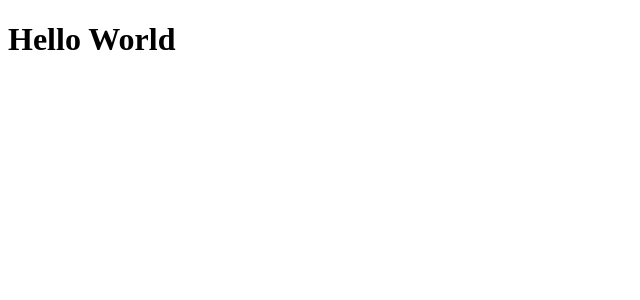
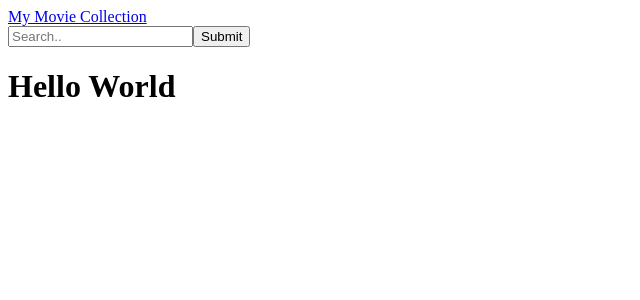
Before and after one commit to MiroslavIvanovCommits/Movie-library, a React (Create React App) app in the folder my-app/: page / in a window 1280 px wide. Shown: the top 300 px of the page, without its empty margins (0-640 px from the left). Built offline with nearby package versions, Linux system fonts and the light colour scheme.

Commit message:
Add Header html

```diff
--- a/my-app/src/App.js
+++ b/my-app/src/App.js
@@ -11,7 +11,7 @@ import Search from './components/Search.js';
 function App() {
     return (
         <div className="App">
-            {/* <Header /> */}
+            <Header />
 
             <main className="wrapper">
 
--- a/my-app/src/components/Header.js
+++ b/my-app/src/components/Header.js
@@ -1,6 +1,18 @@
+import { Link } from "react-router-dom";
+
 const Header = () => {
     return (
-        <h1>Hello World</h1>
+        <header>
+            <nav className="navigation">
+                <Link to="/">My Movie Collection</Link>
+                <div className="search-container">
+                    <form action="/action_page.php">
+                        <input type="text" placeholder="Search.." name="search" />
+                        <button type="submit">Submit</button>
+                    </form>
+                </div>
+            </nav>
+        </header>
     );
 }
 
```
